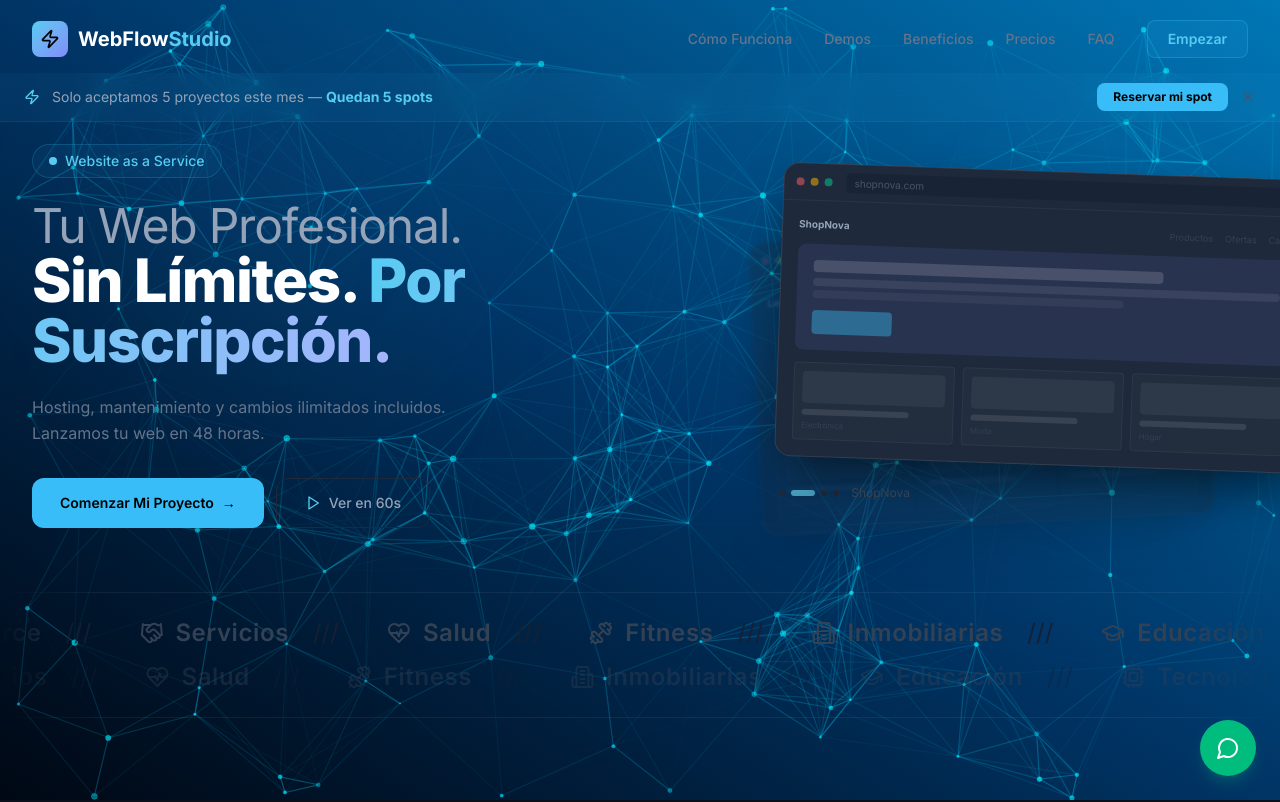
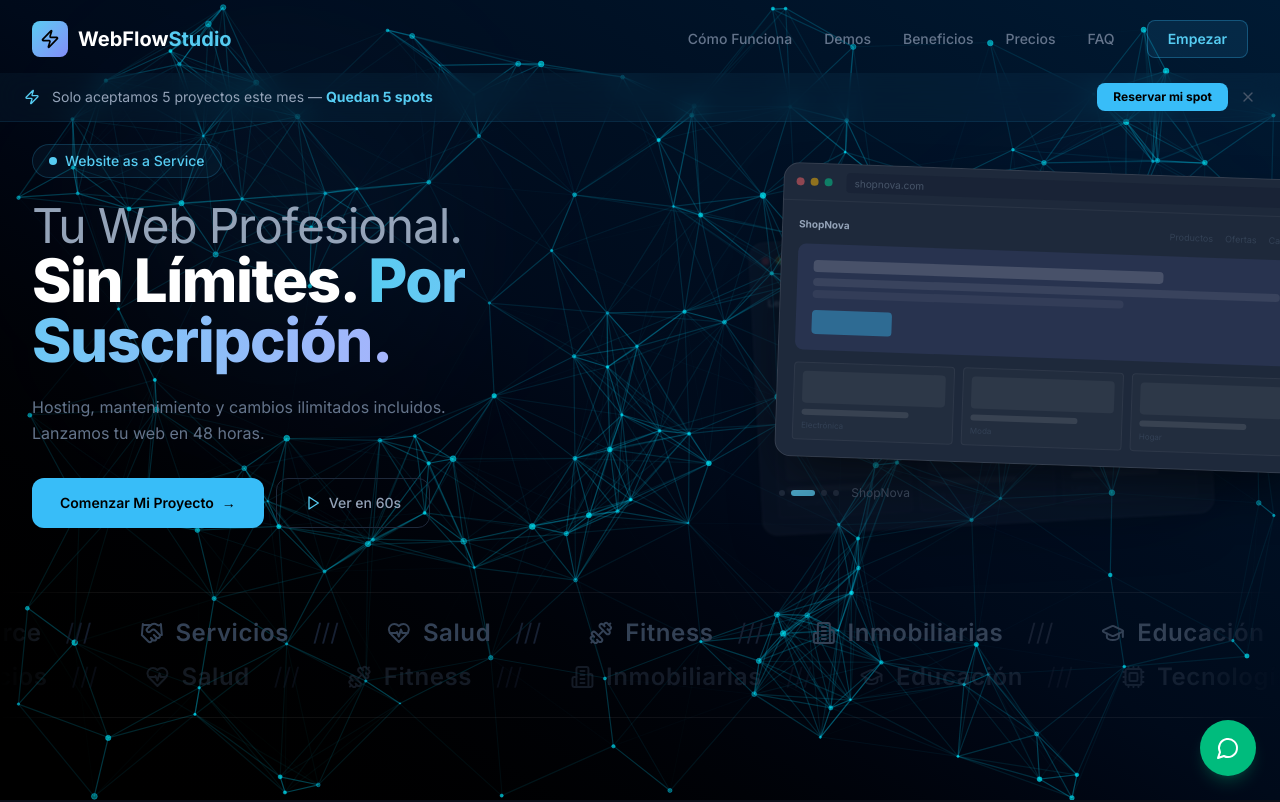
Before and after one commit to Snakerrrr/waas-landing, a React (Vite) app: page / in a window 1280 px wide. Shown: the top 802 px of the page. Built offline with nearby package versions, Linux system fonts and the light colour scheme.

Commit message:
adición de cambios en background5

```diff
--- a/src/components/ParticlesBackground.tsx
+++ b/src/components/ParticlesBackground.tsx
@@ -79,7 +79,7 @@ export default function ParticlesBackground() {
   return (
     <div
       id="particles-js"
-      className="fixed inset-0 -z-10 bg-gradient-to-tr from-[#000814] via-[#003566] to-[#0077b6]"
+      className="fixed inset-0 -z-10 bg-gradient-to-tr from-[#000000] via-[#000a1a] to-[#001a33]"
     />
   );
 }
```
